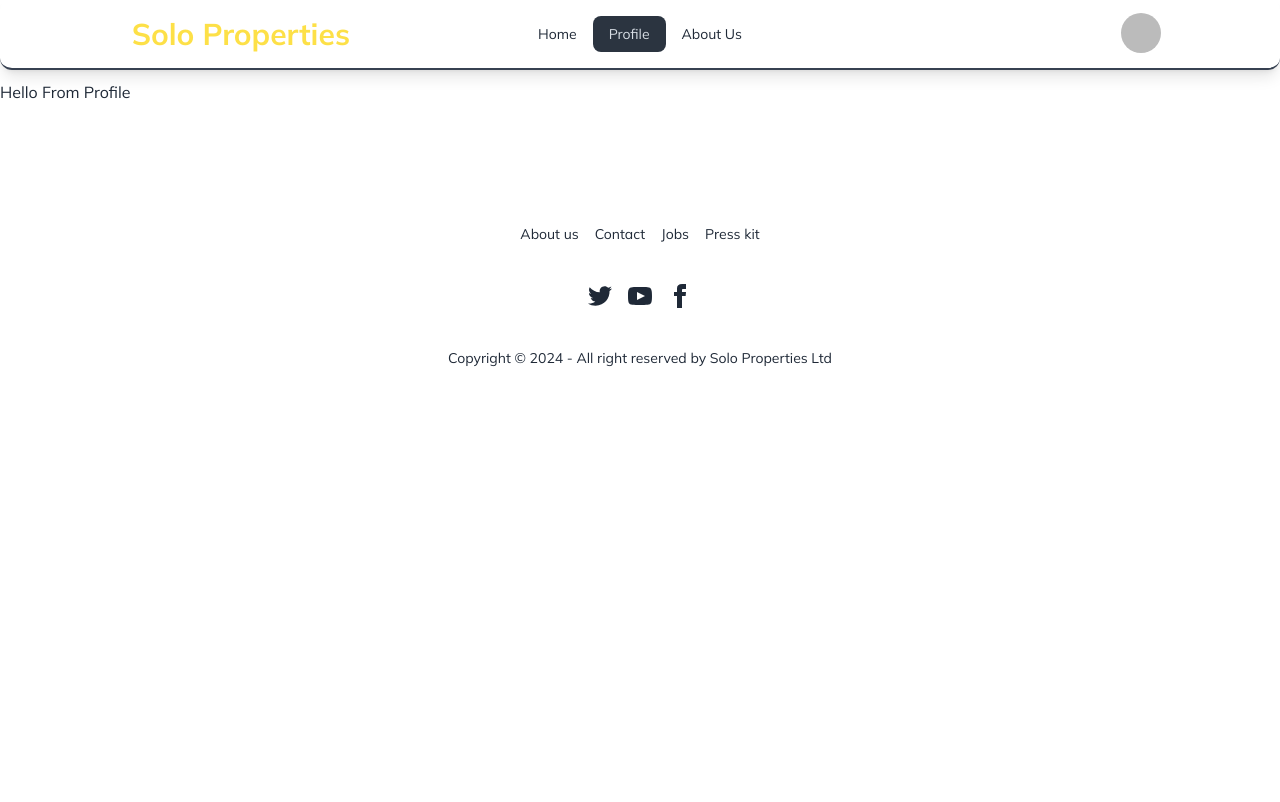
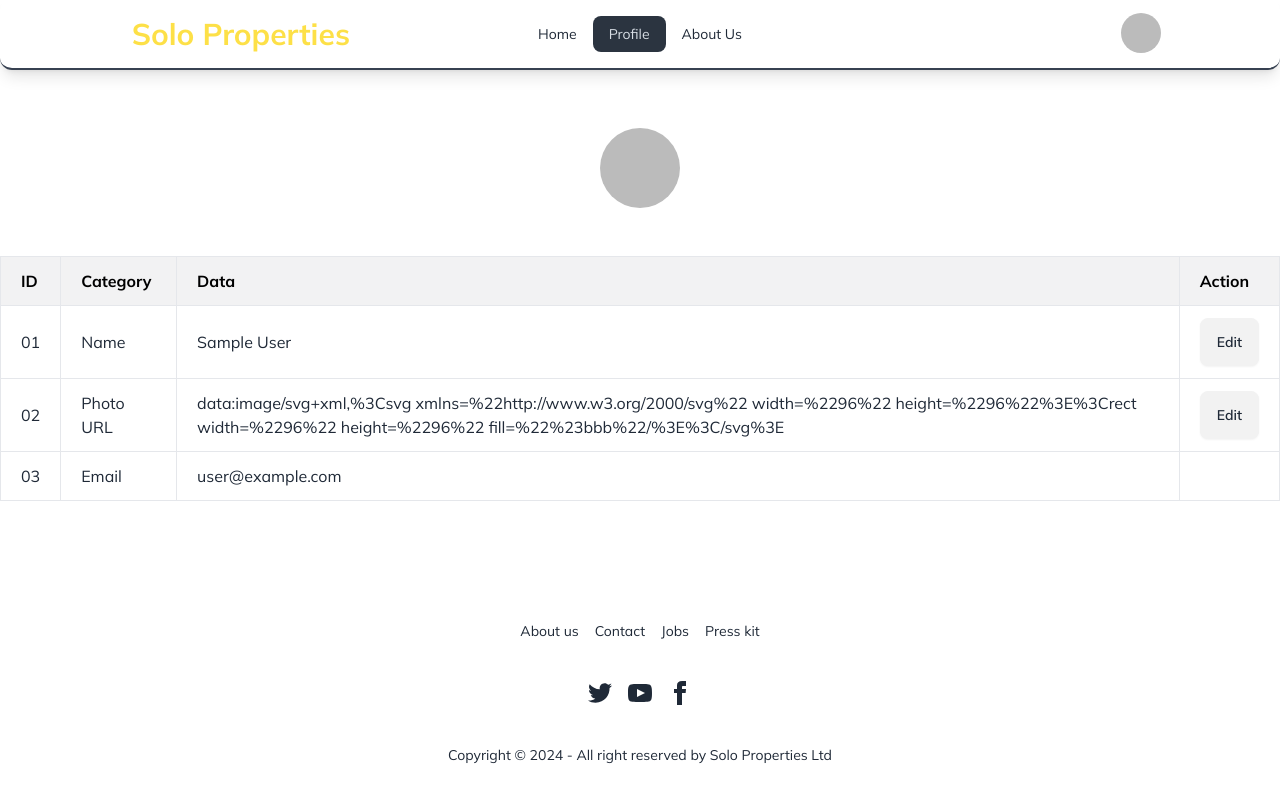
Before and after one commit to nadim93380/solo-properties, a React (Vite) app: page /profile in a window 1280 px wide. Shown: the top 802 px of the page. Built offline with nearby package versions, Linux system fonts and the light colour scheme; no server answers; sample sign-in values are in the browser's storage.

Commit message:
User Profile page and upgrade details facility added

```diff
--- a/src/Pages/Profile.jsx
+++ b/src/Pages/Profile.jsx
@@ -1,9 +1,121 @@
+import { useContext } from "react";
+import { AuthContext } from "../Provider/AuthProvidor";
+import { ToastContainer, toast } from "react-toastify";
+import { Navigate } from "react-router-dom";
 
 
 const Profile = () => {
+
+    const { user, updateUserData } = useContext(AuthContext)
+
+    const handleUpdate = (status=true) => {
+
+        if (status) {
+            const name = prompt("Enter New Name");
+            updateUserData(name,false)
+                .then(() => {
+                    toast("Name Updated Successfully")
+                })
+        }
+        if (!status) {
+            const photo = prompt("Enter New Photo Name");
+            updateUserData(false,photo)
+                .then(() => {
+                    toast("Photo Updated Successfully")
+                })
+
+        }
+
+
+    }
+
     return (
         <div className="py-20">
-            <h3>Hello From Profile</h3>
+            <div className="flex justify-center my-12">
+                <div className="w-20">
+                    <img className="rounded-full object-cover w-full" src={user?.photoURL ? user.photoURL : "https://cdn.pixabay.com/photo/2015/10/05/22/37/blank-profile-picture-973460_1280.png"} />
+                </div>
+            </div>
+            <table className="sm:inline-table w-full flex flex-row sm:bg-white  overflow-hidden ">
+                <thead className="text-black">
+
+                    <tr
+                        className="bg-[#222E3A]/[6%] flex flex-col sm:table-row rounded-l-lg sm:rounded-none mb-2 sm:mb-0"
+
+                    >
+                        <th className="py-3 px-5 text-left border border-b rounded-tl-lg sm:rounded-none">
+                            ID
+                        </th>
+                        <th className="py-3 px-5 text-left border border-b">
+                            Category
+                        </th>
+                        <th className="py-3 px-5 text-left border border-b">Data</th>
+                        <th className="py-3 px-5 text-left border border-t rounded-bl-lg sm:rounded-none">
+                            Action
+                        </th>
+                    </tr>
+
+                </thead>
+                <tbody className="flex-1 sm:flex-none">
+                    {/* Row 1 */}
+                    <tr
+                        className="flex flex-col sm:table-row mb-2 sm:mb-0"
+
+                    >
+                        <td className="border hover:bg-[#222E3A]/[6%] hover:sm:bg-transparent py-3 px-5">
+                            01
+                        </td>
+                        <td className="border hover:bg-[#222E3A]/[6%]  hover:sm:bg-transparent py-3 px-5">
+                            Name
+                        </td>
+                        <td className="border hover:bg-[#222E3A]/[6%]  hover:sm:bg-transparent py-3 px-5">
+                            {user.displayName ? user.displayName : "Name Not Provided"}
+                        </td>
+                        <td className="border hover:bg-[#222E3A]/[6%]  hover:sm:bg-transparent py-3 px-5 cursor-pointer">
+                            {/* Open the modal using document.getElementById('ID').showModal() method */}
+                            <button className="btn" onClick={handleUpdate}>Edit</button>
+                        </td>
+                    </tr>
+                    {/* Row 1 */}
+                    <tr
+                        className="flex flex-col sm:table-row mb-2 sm:mb-0"
+
+                    >
+                        <td className="border hover:bg-[#222E3A]/[6%] hover:sm:bg-transparent py-3 px-5">
+                            02
+                        </td>
+                        <td className="border hover:bg-[#222E3A]/[6%]  hover:sm:bg-transparent py-3 px-5">
+                            Photo URL
+                        </td>
+                        <td className="border hover:bg-[#222E3A]/[6%]  hover:sm:bg-transparent py-3 px-5">
+                            {user?.photoURL ? user.photoURL : "Photo Not Provided"}
+                        </td>
+                        <td className="border hover:bg-[#222E3A]/[6%]  hover:sm:bg-transparent py-3 px-5 cursor-pointer">
+                            <button className="btn" onClick={()=>handleUpdate(false)}>Edit</button>
+                        </td>
+                    </tr>
+                    {/* Row 1 */}
+                    <tr
+                        className="flex flex-col sm:table-row mb-2 sm:mb-0"
+
+                    >
+                        <td className="border hover:bg-[#222E3A]/[6%] hover:sm:bg-transparent py-3 px-5">
+                            03
+                        </td>
+                        <td className="border hover:bg-[#222E3A]/[6%]  hover:sm:bg-transparent py-3 px-5">
+                            Email
+                        </td>
+                        <td className="border hover:bg-[#222E3A]/[6%]  hover:sm:bg-transparent py-3 px-5">
+                            {user?.email}
+                        </td>
+                        <td className="border hover:bg-[#222E3A]/[6%]  hover:sm:bg-transparent py-3 px-5 cursor-pointer">
+
+                        </td>
+                    </tr>
+
+                </tbody>
+            </table>
+            <ToastContainer></ToastContainer>
         </div>
     );
 };
--- a/src/Pages/Register.jsx
+++ b/src/Pages/Register.jsx
@@ -1,17 +1,17 @@
-import { useContext, useState } from "react";
+import { useContext } from "react";
 import { Link } from "react-router-dom";
 import { AuthContext } from "../Provider/AuthProvidor";
 import { ToastContainer, toast } from 'react-toastify';
-import { useNavigate } from 'react-router-dom'
+// import { useNavigate } from 'react-router-dom'
 
 
 import 'react-toastify/dist/ReactToastify.css';
 import { updateProfile } from "firebase/auth";
-import Loading from "../Loading/Loading";
+
 
 
 const Register = () => {
-    const navigate = useNavigate();
+    // const navigate = useNavigate();
     const { creatUser,logout } = useContext(AuthContext);
 
 
--- a/src/Provider/AuthProvidor.jsx
+++ b/src/Provider/AuthProvidor.jsx
@@ -1,5 +1,5 @@
 /* eslint-disable react/prop-types */
-import { createUserWithEmailAndPassword, getAuth, onAuthStateChanged, signInWithEmailAndPassword, signOut } from "firebase/auth";
+import { createUserWithEmailAndPassword, getAuth, onAuthStateChanged, signInWithEmailAndPassword, signOut, updateProfile } from "firebase/auth";
 import { createContext, useEffect, useState } from "react";
 import { app } from "../firebase.config";
 
@@ -44,6 +44,19 @@ const AuthProvidor = ({ children }) => {
     const logout = () => {
         return signOut(auth)
     }
+    // Update user
+    const updateUserData = (name = false, photo = false)=>{
+        if (name) {
+            return updateProfile(user, {
+                displayName: name
+            })
+        }
+        if (photo) {
+            return updateProfile(user, {
+                photoURL: photo
+            })
+        }
+    }
 
     const authSharing = {
         creatUser,
@@ -52,7 +65,8 @@ const AuthProvidor = ({ children }) => {
         setUser,
         logout,
         loading,
-        setLoading
+        setLoading,
+        updateUserData
     }
     return (
         <AuthContext.Provider value={authSharing}>
--- a/src/main.jsx
+++ b/src/main.jsx
@@ -39,7 +39,7 @@ const router = createBrowserRouter([
       },
       {
         path: '/profile',
-        element: <Profile></Profile>,
+        element: <PrivateRoute><Profile></Profile></PrivateRoute>,
       }
 
     ]
```
